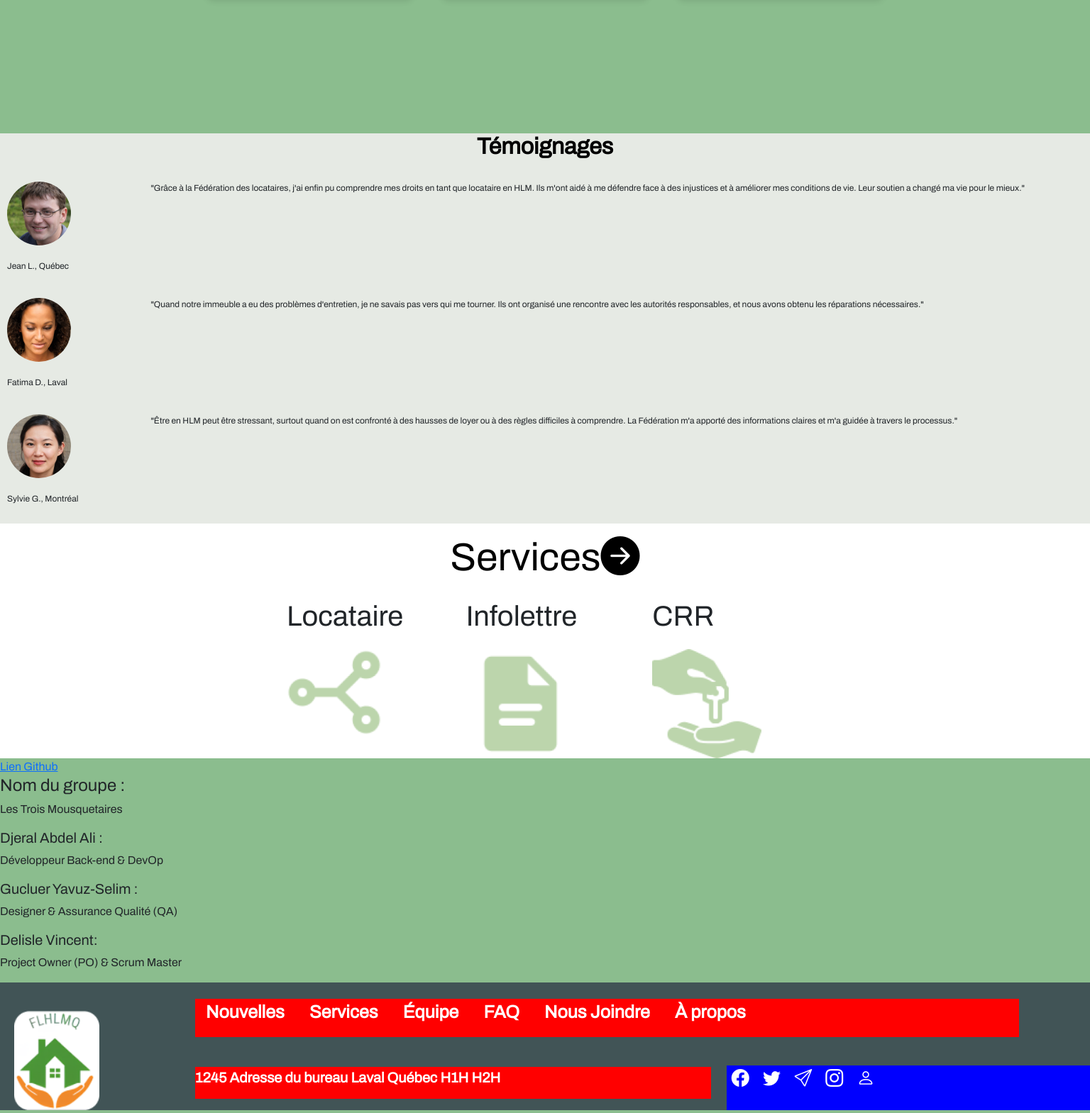
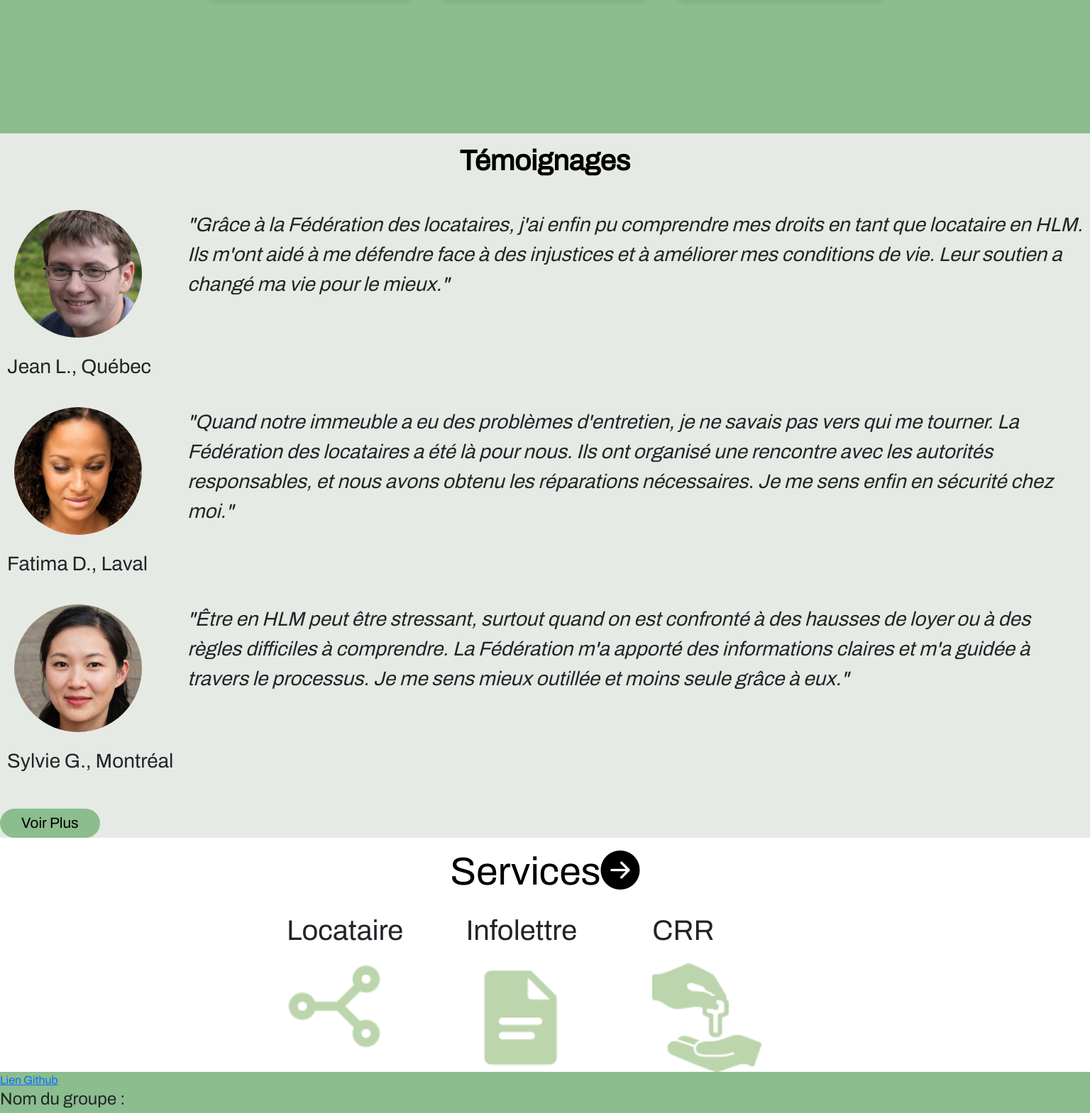
Before and after one commit to DjeAbdel0/federation-des-locataires--TroisMousquetaires, a PHP site: page / in a window 1536 px wide; the page is wider, and only the part inside the window is pictured. Shown: the part 1776-3345 px from the top of that part at 71% size. Run offline with PHP 8.4, Linux system fonts and the light colour scheme; some libraries are stand-ins or nearby versions.

Commit message:
ajout bouton et modification temoignages

```diff
--- a/index.html
+++ b/index.html
@@ -134,11 +134,12 @@
         <p class="temoins-text text-1">"Grâce à la Fédération des locataires, j'ai enfin pu comprendre mes droits en tant que locataire en HLM. Ils m'ont aidé à me défendre face à des injustices et à améliorer mes conditions de vie. Leur soutien a changé ma vie pour le mieux."</p>
         <img src="./assets/medias/equipe_02.jpg" class="temoins-img temoins-2">
         <p class="nom nom-2">Fatima D., Laval</p>
-        <p class="temoins-text text-2">"Quand notre immeuble a eu des problèmes d'entretien, je ne savais pas vers qui me tourner. Ils ont organisé une rencontre avec les autorités responsables, et nous avons obtenu les réparations nécessaires."</p>
+        <p class="temoins-text text-2">"Quand notre immeuble a eu des problèmes d'entretien, je ne savais pas vers qui me tourner. La Fédération des locataires a été là pour nous. Ils ont organisé une rencontre avec les autorités responsables, et nous avons obtenu les réparations nécessaires. Je me sens enfin en sécurité chez moi."</p>
         <img src="./assets/medias/equipe_03.jpg" class="temoins-img temoins-3">
         <p class="nom nom-3">Sylvie G., Montréal</p>
-        <p class="temoins-text text-3">"Être en HLM peut être stressant, surtout quand on est confronté à des hausses de loyer ou à des règles difficiles à comprendre. La Fédération m'a apporté des informations claires et m'a guidée à travers le processus."</p>
+        <p class="temoins-text text-3">"Être en HLM peut être stressant, surtout quand on est confronté à des hausses de loyer ou à des règles difficiles à comprendre. La Fédération m'a apporté des informations claires et m'a guidée à travers le processus. Je me sens mieux outillée et moins seule grâce à eux."</p>
       </div>
+      <button class="plus_btn">Voir Plus</button>
     </section>
   </div>
   <!--Fin Section Témoignages-->
--- a/style.css
+++ b/style.css
@@ -148,6 +148,7 @@ body,
 html {
   font-family: "archivo";
   background-color: #8BBD8E;
+  overflow-x: hidden;
 }
 
 .navbar {
@@ -157,7 +158,7 @@ html {
 footer {
   font-weight: bold;
   background-color: #415456;
-  min-height: 13vh;
+  min-height: 11vh;
   font-size: 11px;
   color: white;
 }
@@ -171,15 +172,18 @@ footer {
 }
 
 .lien {
-  background-color: red;
   grid-area: lien;
   width: 100%;
   margin-top: 23px;
   padding: none;
 }
 
+.lien a {
+  padding: 2px;
+  font-size: 10px;
+}
+
 .adresse {
-  background-color: red;
   grid-area: adresse;
   font-size: 8px;
   margin-top: 38px;
@@ -187,18 +191,16 @@ footer {
 
 .reseaux {
   grid-area: reseaux;
-  background-color: blue;
   padding-right: none;
   margin-top: 35px;
 }
 
 .reseaux i {
-  padding: 7px;
+  padding: 3px;
 }
 
 .grid_footer {
   display: grid;
-  height: 100%;
   grid-template-areas: "logo lien lien" "logo adresse reseaux";
 }
 
@@ -256,22 +258,27 @@ footer {
     height: 80px;
     width: 70px;
     margin-left: 10px;
-    margin-top: 25px;
+    margin-top: 30px;
   }
   .lien {
     width: 100%;
-    margin-top: 23px;
+    margin-top: 28px;
   }
   .lien a {
-    padding: 15px;
+    font-size: 18px;
+    padding: 10px;
   }
   .adresse {
     font-size: 12px;
     margin-top: 42px;
+    margin-left: 10px;
   }
   .reseaux {
     margin-top: 40px;
     margin-left: 22px;
+  }
+  .reseaux i {
+    padding: 10px;
   }
   .services {
     padding-top: 15px;
@@ -304,31 +311,31 @@ footer {
 }
 @media screen and (min-width: 1400px) {
   footer {
-    min-height: 15vh;
-    font-size: 25px;
+    min-height: 19vh;
+    font-size: 20px;
   }
   .logo_footer {
-    height: 140px;
-    width: 120px;
+    height: 120px;
+    width: 105px;
     margin-left: 20px;
-    margin-top: 40px;
   }
   .lien {
     width: 100%;
-    margin-top: 23px;
-    margin-left: -100px;
+    margin-top: 25px;
+    margin-left: -70px;
   }
   .lien a {
-    padding: 15px;
+    font-size: 25px;
+    padding: 40px;
   }
   .adresse {
-    font-size: 20px;
-    margin-top: 42px;
-    margin-left: -100px;
+    font-size: 18px;
+    margin-top: 69px;
+    margin-left: -32px;
   }
   .reseaux {
-    margin-top: 40px;
-    margin-left: 22px;
+    margin-top: 65px;
+    margin-left: 220px;
   }
   .service-titre {
     font-size: 55px;
@@ -422,10 +429,11 @@ footer {
   font-weight: bold;
   color: #000;
   grid-column: span 3;
-  margin: 0 auto;
+  margin: 15px auto;
 }
 
 .temoins-img {
+  margin-left: 10px;
   width: 90px;
   height: 90px;
   border-radius: 100%;
@@ -433,4 +441,64 @@ footer {
 
 .temoins-text {
   font-size: 12px;
+  font-style: italic;
+}
+
+.plus_btn {
+  display: inline-block;
+  padding: 5px 13px;
+  background-color: #8BBD8E;
+  color: black;
+  border: none;
+  border-radius: 40px;
+  cursor: pointer;
+  font-size: 0.8rem;
+}
+
+.plus_btn:hover {
+  background: #8bb08d;
+}
+
+.plus_btn-container {
+  display: flex;
+  justify-content: center;
+  margin-top: 20px;
+}
+
+/********* Largeur Tablette Temoignages: 765px */
+@media screen and (min-width: 765px) {
+  .temoins-text {
+    font-size: 18px;
+  }
+  .nom {
+    font-size: 18px;
+  }
+  .temoins-img {
+    width: 120px;
+    height: 120px;
+  }
+  .plus_btn {
+    padding: 5px 20px;
+    font-size: 1.1rem;
+  }
+}
+/********* Largeur Pc Temoignages: 1400px */
+@media screen and (min-width: 1400px) {
+  .temoins-titre {
+    font-size: 40px;
+  }
+  .temoins-text {
+    font-size: 28px;
+  }
+  .nom {
+    font-size: 28px;
+  }
+  .temoins-img {
+    width: 180px;
+    height: 180px;
+  }
+  .plus_btn {
+    padding: 5px 30px;
+    font-size: 1.3rem;
+  }
 }/*# sourceMappingURL=style.css.map */
--- a/style.scss
+++ b/style.scss
@@ -3,6 +3,8 @@
 @use "partials/typo";
 @use "partials/hero";
 @use "partials/actualite";
+@use "sass:color";
+
 @font-face {
   font-family: "archivo";
   src: url("../assets/font/Archivo-Regular.ttf");
@@ -106,6 +108,7 @@ body,
 html {
   font-family: "archivo";
   background-color: colors.$lime;
+  overflow-x: hidden;
 }
 
 .navbar {
@@ -115,7 +118,7 @@ html {
 footer {
   @include typo.bold;
   background-color: colors.$espace;
-  min-height: 13vh;
+  min-height: 11vh;
   font-size: 11px;
   color: white;
 }
@@ -129,15 +132,18 @@ footer {
 }
 
 .lien {
-  background-color: red;
   grid-area: lien;
   width: 100%;
   margin-top: 23px;
   padding: none;
 }
 
+.lien a {
+  padding: 2px;
+  font-size: 10px;
+}
+
 .adresse {
-  background-color: red;
   grid-area: adresse;
   font-size: 8px;
   margin-top: 38px;
@@ -145,18 +151,16 @@ footer {
 
 .reseaux {
   grid-area: reseaux;
-  background-color: blue;
   padding-right: none;
   margin-top: 35px;
 }
 
 .reseaux i {
-  padding: 7px;
+  padding: 3px;
 }
 
 .grid_footer {
   display: grid;
-  height: 100%;
   grid-template-areas:
     "logo lien lien"
     "logo adresse reseaux";
@@ -209,26 +213,32 @@ $servicesNumero: no1, no2, no3;
     height: 80px;
     width: 70px;
     margin-left: 10px;
-    margin-top: 25px;
+    margin-top: 30px;
   }
 
   .lien {
     width: 100%;
-    margin-top: 23px;
+    margin-top: 28px;
   }
 
   .lien a {
-    padding: 15px;
+    font-size: 18px;
+    padding: 10px;
   }
 
   .adresse {
     font-size: 12px;
     margin-top: 42px;
+    margin-left: 10px;
   }
 
   .reseaux {
     margin-top: 40px;
     margin-left: 22px;
+  }
+
+  .reseaux i {
+    padding: 10px;
   }
 
   // Services 765px
@@ -258,36 +268,36 @@ $servicesNumero: no1, no2, no3;
 
 @media screen and (min-width: 1400px) {
   footer {
-    min-height: 15vh;
-    font-size: 25px;
+    min-height: 19vh;
+    font-size: 20px;
   }
 
   .logo_footer {
-    height: 140px;
-    width: 120px;
+    height: 120px;
+    width: 105px;
     margin-left: 20px;
-    margin-top: 40px;
   }
 
   .lien {
     width: 100%;
-    margin-top: 23px;
-    margin-left: -100px;
+    margin-top: 25px;
+    margin-left: -70px;
   }
 
   .lien a {
-    padding: 15px;
+    font-size: 25px;
+    padding: 40px;
   }
 
   .adresse {
-    font-size: 20px;
-    margin-top: 42px;
-    margin-left: -100px;
+    font-size: 18px;
+    margin-top: 69px;
+    margin-left: -32px;
   }
 
   .reseaux {
-    margin-top: 40px;
-    margin-left: 22px;
+    margin-top: 65px;
+    margin-left: 220px;
   }
 
   // Services 1400px
@@ -381,10 +391,11 @@ $servicesNumero: no1, no2, no3;
   @include typo.bold;
   color: #000;
   grid-column: span 3;
-  margin: 0 auto;
+  margin: 15px auto;
 }
 
 .temoins-img {
+  margin-left: 10px;
   width: 90px;
   height: 90px;
   border-radius: 100%;
@@ -392,6 +403,76 @@ $servicesNumero: no1, no2, no3;
 
 .temoins-text {
   font-size: 12px;
+  font-style: italic;
 }
 
-/********* Largeur Tablette Temoignages: 765px
+.plus_btn {
+  display: inline-block;
+  padding: 5px 13px;
+  background-color: colors.$lime;
+  color: black;
+  border: none;
+  border-radius: 40px;
+  cursor: pointer;
+  font-size: 0.8rem;
+}
+
+.plus_btn:hover {
+  background: color.adjust(colors.$lime, $blackness: 5%);
+}
+
+.plus_btn-container {
+  display: flex;
+  justify-content: center;
+  margin-top: 20px;
+}
+
+/********* Largeur Tablette Temoignages: 765px */
+
+@media screen and (min-width: 765px){
+  .temoins-text {
+    font-size: 18px;
+  }
+
+  .nom {
+    font-size: 18px;
+  }
+
+  .temoins-img {
+    width: 120px;
+    height: 120px;
+  }
+
+  .plus_btn {
+    padding: 5px 20px;
+    font-size: 1.1rem;
+  }
+
+}
+
+/********* Largeur Pc Temoignages: 1400px */
+
+@media screen and (min-width: 1400px){
+
+  .temoins-titre {
+    font-size: 40px;
+  }
+
+  .temoins-text {
+    font-size: 28px;
+  }
+
+  .nom {
+    font-size: 28px;
+  }
+
+  .temoins-img {
+    width: 180px;
+    height: 180px;
+  }
+
+  .plus_btn {
+    padding: 5px 30px;
+    font-size: 1.3rem;
+  }
+}
```
Also changed, not shown: 1 other file.
